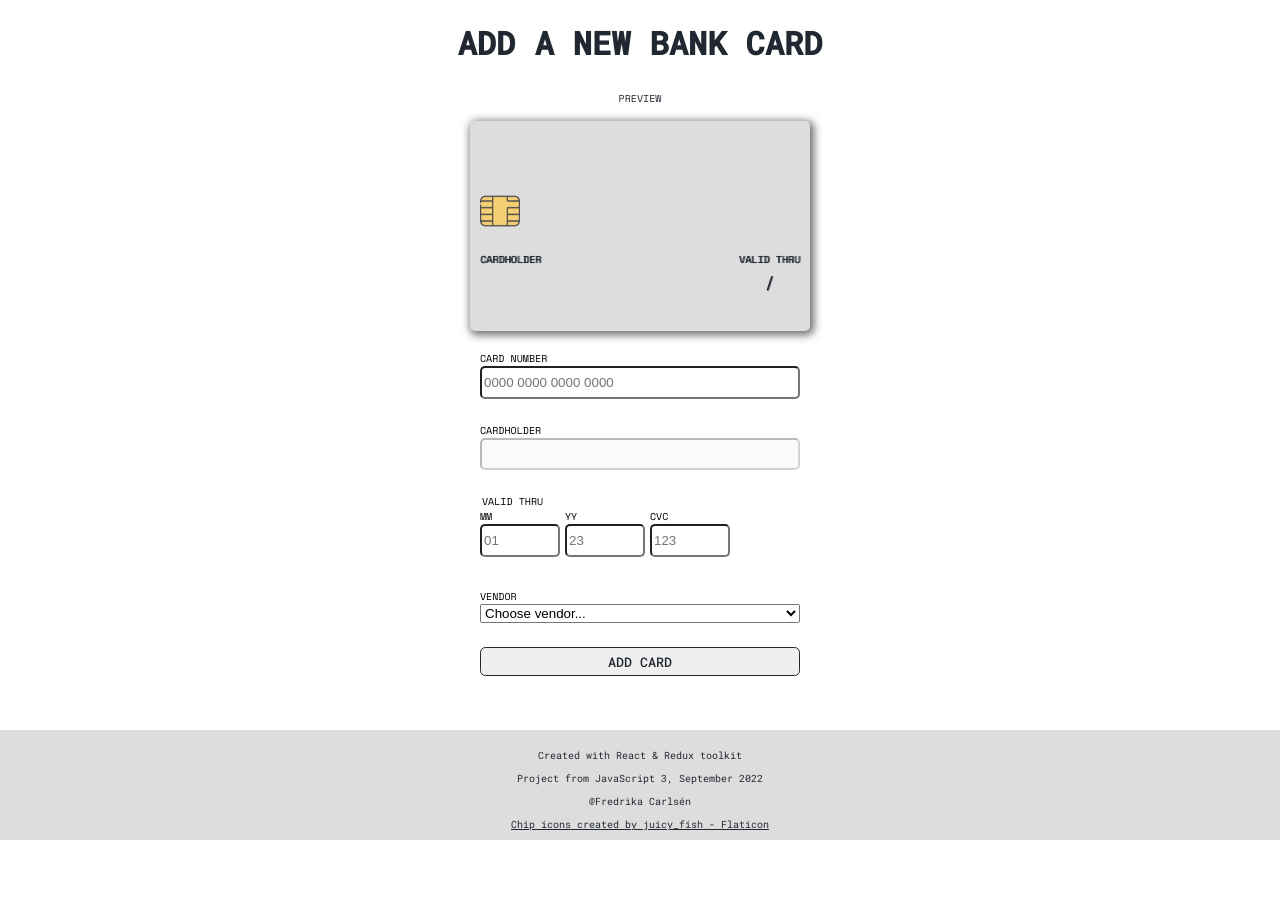
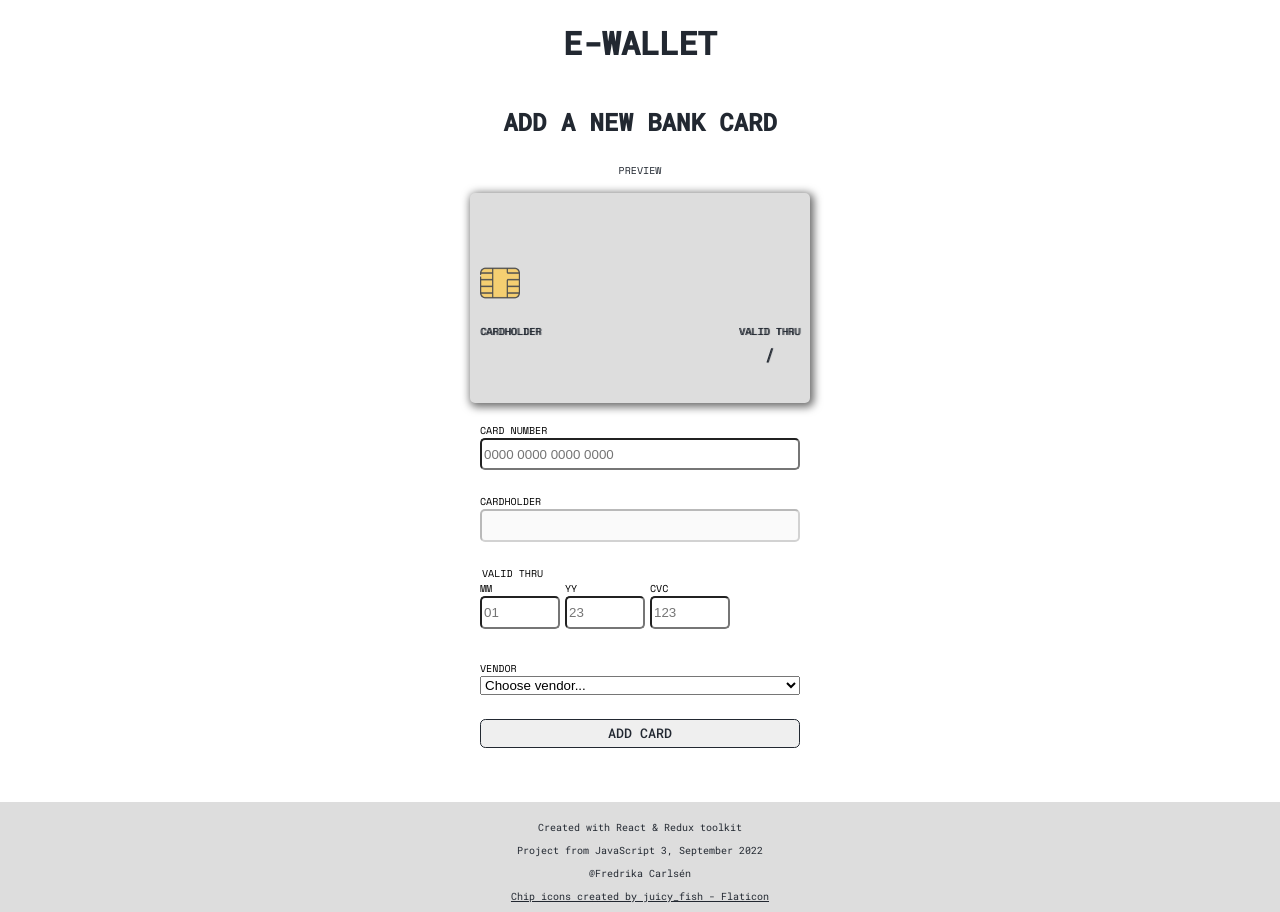
Before and after one commit to fredrikac/e-wallet, a React (Create React App) app: page /addcard in a window 1280 px wide. Before the commit the page ends 840 px from the top, so only its background shows below. Built offline with nearby package versions, Linux system fonts and the light colour scheme.

Commit message:
Added aria-label to clickable card-element & Header-component for semantics

```diff
--- a/src/App.css
+++ b/src/App.css
@@ -1,31 +1,23 @@
 @import url('https://fonts.googleapis.com/css?family=Space+Mono:400,400i,700,700i');
 @import url('https://fonts.googleapis.com/css2?family=Roboto+Mono:wght@300;400;500&display=swap');
 
-/* Färgskala 1
-mörkblå: #0e2337
-ljusblå: #0c75af
-mörkgul: #9e8418
-ljusgul: #f0c14f
-
-Färgskala 2
-#041C32 - mörkblå
-#04293A - mörk teal
-#064663 - teal - default-kortet
-#ECB365 - ljusgul
-
-Färgskala 3 - det blev denna
+/*
+Färgskala
 #DDDDDD - ljus
 #222831 - mörkgrå
 #30475E - matt blå
 #F05454 - korall
 */
 
-
 main {
   display: flex;
   flex-direction: column;
   justify-content: center;
   align-items: center;
+}
+
+h1 {
+  text-align: center;
 }
 
 h1, h2, h3 {
--- a/src/components/Card.jsx
+++ b/src/components/Card.jsx
@@ -22,7 +22,7 @@ const Card = ({ cardNumber, validThruMonth, validThruYear, vendor,  cvc, cardhol
 
   return (
     <div className={styles.cardWrap}>
-    <div onClick={showBtn ? () => clickToActivate(cardNumber) : undefined} className={`${styles.card} ${vendor}`}>
+    <div aria-label="Clickable image of credit card" onClick={showBtn ? () => clickToActivate(cardNumber) : undefined} className={`${styles.card} ${vendor}`}>
 
       <p className={styles.vendor}>{vendor}</p>
       <span className={styles.chipAndNumber}>
--- /dev/null
+++ b/src/components/Header.jsx
@@ -0,0 +1,9 @@
+
+
+const Header = () => {
+  return (
+ <h1>E-WALLET</h1>
+  )
+}
+
+export default Header;
--- a/src/pages/AddCard.jsx
+++ b/src/pages/AddCard.jsx
@@ -5,6 +5,7 @@ import { useNavigate } from "react-router-dom";
 
 import Card from "../components/Card";
 import Footer from "../components/Footer";
+import Header from "../components/Header";
 import styles from "./AddCard.module.css";
 
 const AddCard = () => {
@@ -49,8 +50,9 @@ const AddCard = () => {
 
   return (
     <>
+    <Header />
     <main>
-      <h1>ADD A NEW BANK CARD</h1>
+      <h2>ADD A NEW BANK CARD</h2>
       <h3>PREVIEW</h3>
       <Card  vendor={formdata.vendor} validThruMonth={formdata.validThruMonth} validThruYear={formdata.validThruYear} cardNumber={formdata.cardNumber} cardholder={user} showBtn={false}/>
 
--- a/src/pages/Cards.jsx
+++ b/src/pages/Cards.jsx
@@ -4,7 +4,8 @@ import { getUser } from "../components/cardSlice";
 import { useEffect, useRef } from "react";
 import Card from '../components/Card';
 import Footer from '../components/Footer';
-import styles from "./AddCard.module.css"
+import Header from "../components/Header";
+import styles from "./AddCard.module.css";
 
 const Cards = () => {
   const dispatch = useDispatch();
@@ -23,8 +24,8 @@ const Cards = () => {
 
   return (
     <>
+    <Header />
     <main>
-      <h1>E-WALLET</h1>
       <h2>Welcome, {activeCard.cardholder}!</h2>
       <h3>ACTIVE CARD</h3>
       <Card vendor={activeCard.vendor} validThruMonth={activeCard.validThruMonth} validThruYear={activeCard.validThruYear} cardNumber={activeCard.cardNumber} cvc={activeCard.cvc} cardholder={activeCard.cardholder} active={activeCard.active} showBtn={false}/>
```
